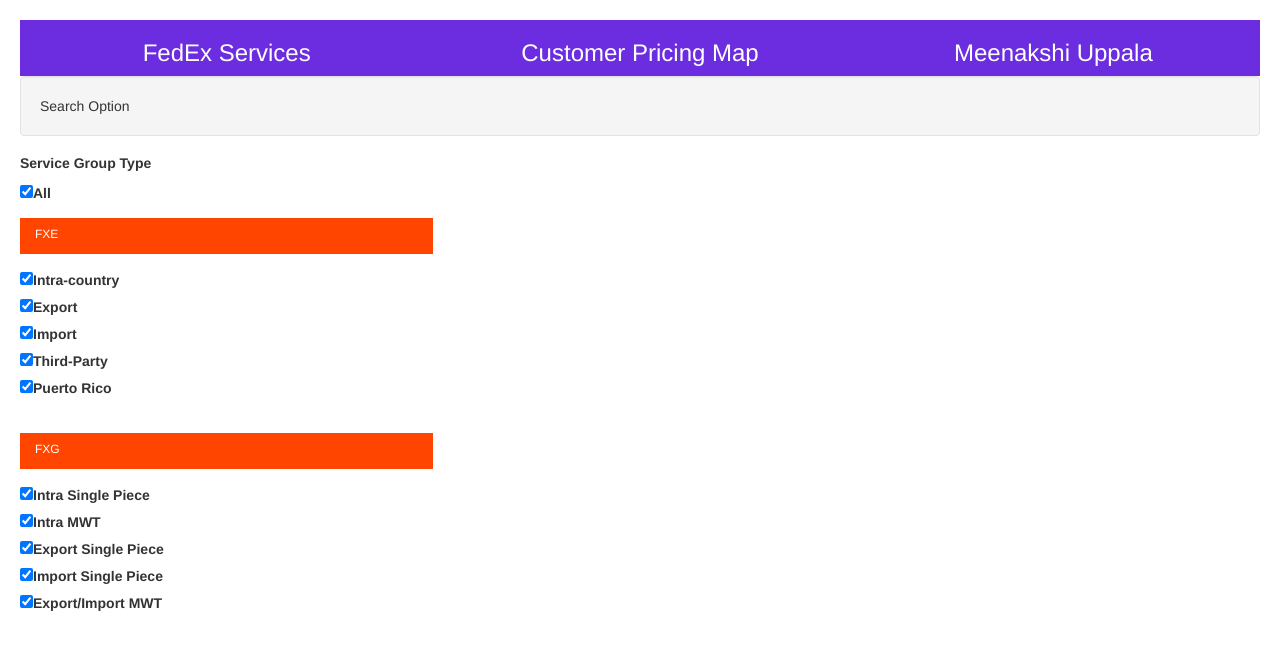
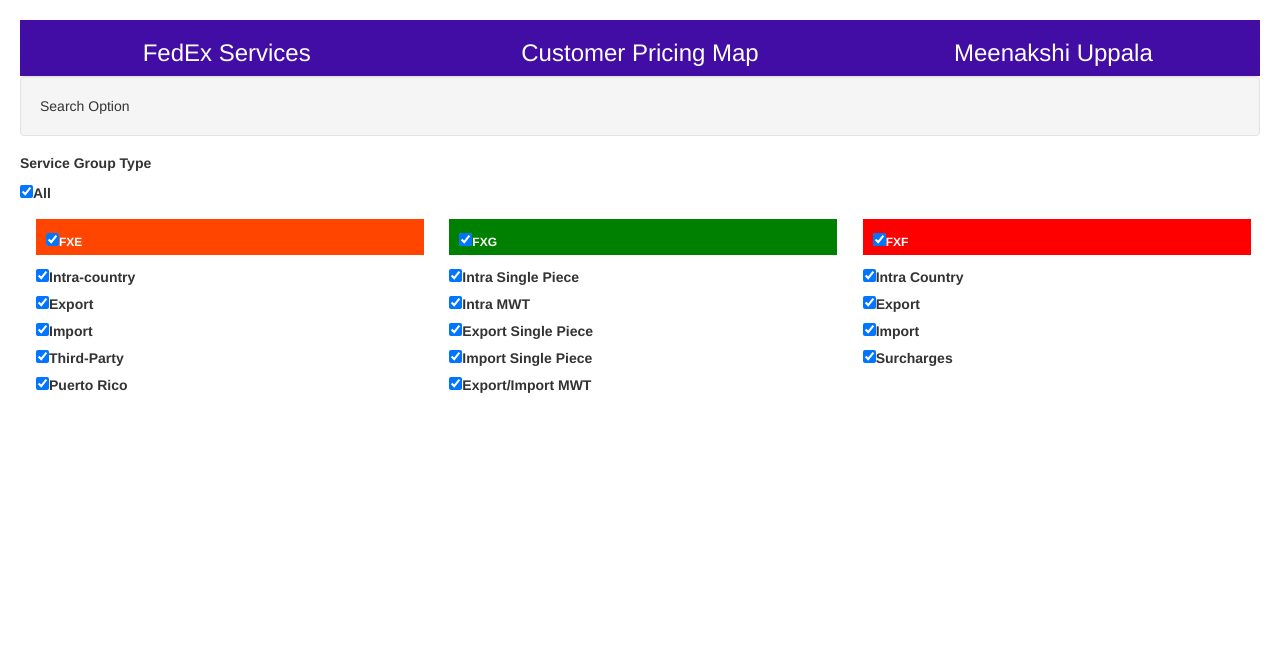
Before and after one commit to Sahana2696/react-mgpgqk, a React app: page / in a window 1280 px wide. Built offline with nearby package versions, Linux system fonts and the light colour scheme.

Commit message:
3 files modified

```diff
--- a/ServicesGroupType.js
+++ b/ServicesGroupType.js
@@ -9,59 +9,89 @@
       chkbox: "true"
     }
   }
-
-
   render() {
     return (
-      <div className="div1" >
-            <div className="div2">
-              <h6 class="col-sm-4">FXE </h6><br/><br/><br/>
+
+      <div className="clr">
+
+        <div className="col-sm-4 col2">
+          <h6 > <label>
+            <input type="checkbox" defaultChecked={this.state.chkbox} />
+            FXE
+      </label></h6>
           <label>
             <input type="checkbox" defaultChecked={this.state.chkbox} />
             Intra-country
-      </label><br/>
+      </label><br />
           <label>
             <input type="checkbox" defaultChecked={this.state.chkbox} />
             Export
-      </label><br/>
+      </label><br />
           <label>
             <input type="checkbox" defaultChecked={this.state.chkbox} />
             Import
-      </label><br/>
+      </label><br />
           <label>
             <input type="checkbox" defaultChecked={this.state.chkbox} />
             Third-Party
-      </label><br/>
+      </label><br />
           <label>
-                  <input type="checkbox"  defaultChecked={this.state.chkbox} />
+            <input type="checkbox" defaultChecked={this.state.chkbox} />
             Puerto Rico
-      </label><br/>
+      </label><br />
         </div>
-            <div className="div3"><br/>
 
-              <h6  class="col-sm-4">FXG </h6><br/><br/><br/>
+        <div className="col-sm-4 col2">
+
+          <h6 className="col" ><label>
+            <input type="checkbox" defaultChecked={this.state.chkbox} />
+            FXG
+      </label></h6>
           <label>
             <input type="checkbox" defaultChecked={this.state.chkbox} />
             Intra Single Piece
-      </label><br/>
+      </label><br />
           <label>
             <input type="checkbox" defaultChecked={this.state.chkbox} />
             Intra MWT
-      </label><br/>
+      </label><br />
           <label>
             <input type="checkbox" defaultChecked={this.state.chkbox} />
             Export Single Piece
-      </label><br/>
+      </label><br />
           <label>
             <input type="checkbox" defaultChecked={this.state.chkbox} />
             Import Single Piece
-      </label><br/>
+      </label><br />
           <label>
             <input type="checkbox" defaultChecked={this.state.chkbox} />
             Export/Import MWT
       </label><br />
         </div>
 
+          <div className="col-sm-4 col2">
+
+          <h6 className="col1" ><label>
+            <input type="checkbox" defaultChecked={this.state.chkbox} />
+            FXF
+      </label></h6>
+          <label>
+            <input type="checkbox" defaultChecked={this.state.chkbox} />
+            Intra Country
+      </label><br />
+          <label>
+            <input type="checkbox" defaultChecked={this.state.chkbox} />
+            Export
+      </label><br />
+          <label>
+            <input type="checkbox" defaultChecked={this.state.chkbox} />
+          Import
+      </label><br />
+          <label>
+            <input type="checkbox" defaultChecked={this.state.chkbox} />
+           Surcharges
+      </label><br /><br/>
+        </div>
       </div>
     )
   }
--- a/index.js
+++ b/index.js
@@ -26,7 +26,9 @@
       <input type="checkbox" defaultChecked={this.state.chkbox} />
       All
       </label><br/>
+
        <ServicesGroupType/>
+
 
 
 
--- a/style.css
+++ b/style.css
@@ -2,7 +2,7 @@
   font-family: Lato;
 }
 .main{
-  background-color: rgb(107, 45, 223);
+  background-color: rgb(66, 13, 165);
   height:4em;
   text-align: center;
   color:white;
@@ -21,15 +21,31 @@
     background-color: orangered;
   height:3em;
   color:white;
-  width: 26.333333%;
+  width: 388px;
+  padding: 10px;
+
+}
+.col{
+   background-color: green;
+  height:3em;
+  color:white;
+
+  width: 388px;
+
   padding: 10px;
 }
-/* .page2{
-    background-color: green;
+.col1{
+   background-color: red;
   height:3em;
   color:white;
-  float:right;
-  width: 26.333333%;
-  margin:100px;
+
+  width: 388px;
+
   padding: 10px;
-} */
+}
+.col2{
+  border: 1px solid white;
+}
+.clr{
+  background-color: rgb(236, 228, 228);
+}
```
Lines whose indentation alone changed are shown as unchanged.
